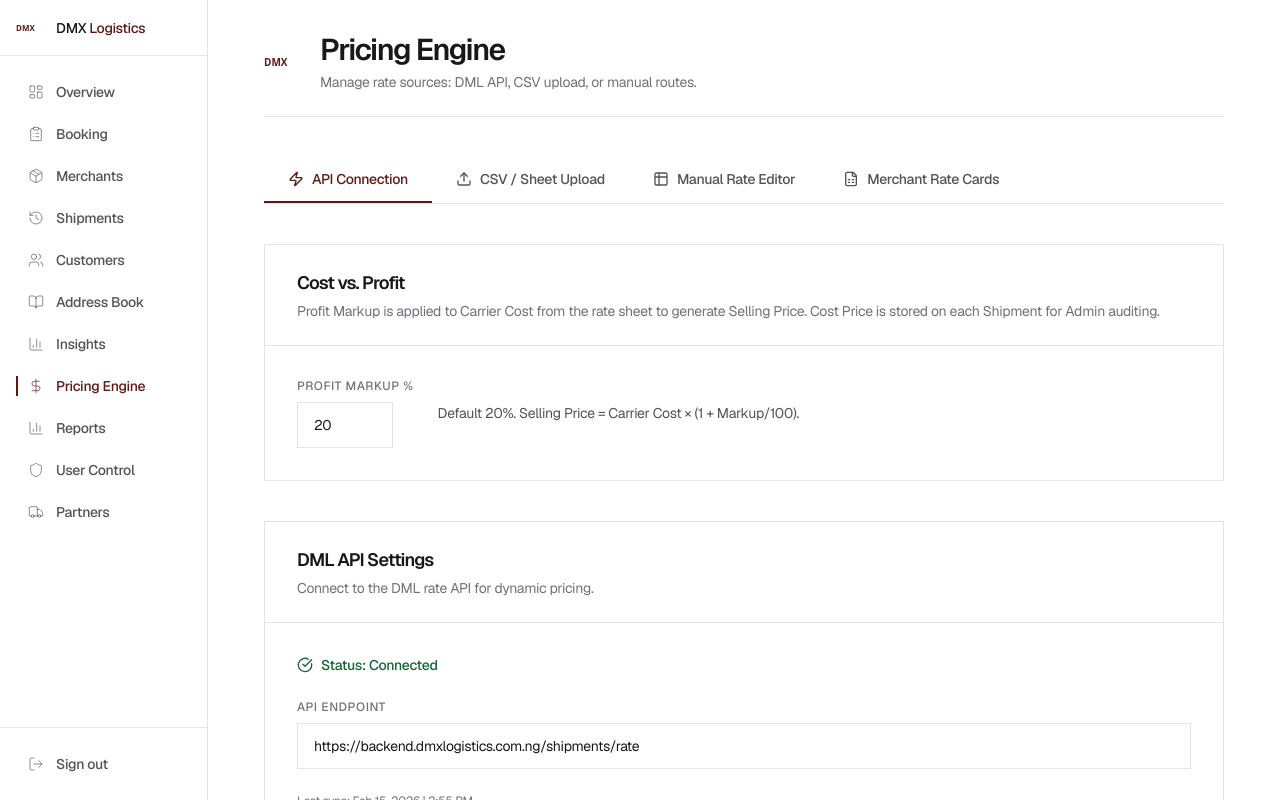
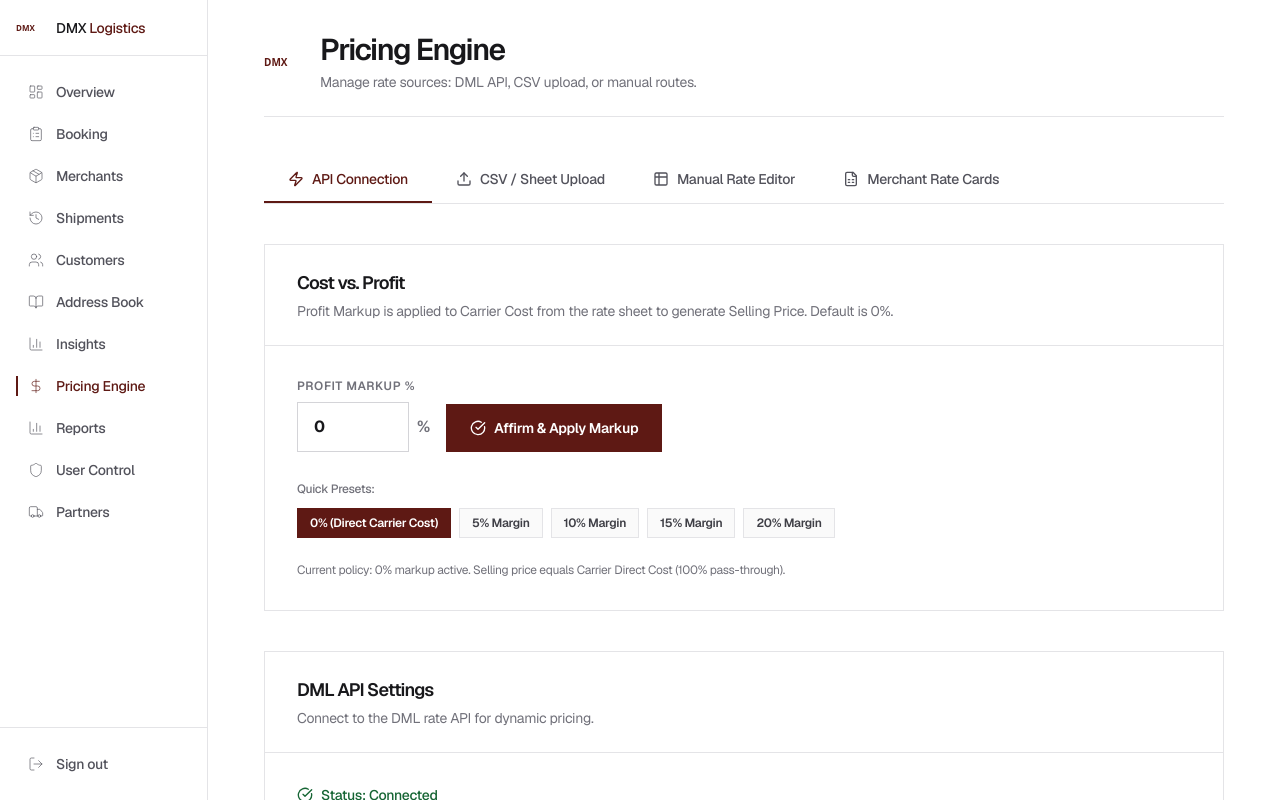
Before and after one commit to winnerbanjo/dmxapp, a Next.js app: page /admin/pricing in a window 1280 px wide. Built offline with nearby package versions, Linux system fonts and the light colour scheme.

Commit message:
feat(pricing): set default markup to 0% and add affirmation controls to pricing and booking flows

```diff
--- a/src/app/admin/pricing/page.tsx
+++ b/src/app/admin/pricing/page.tsx
@@ -53,6 +53,8 @@
     merchantsWithCustomPricing,
   } = useRateCard();
   const [rateMode, setRateMode] = useState<"global" | "custom">("global");
+  const [draftMarkup, setDraftMarkup] = useState<number>(markupPercent ?? 0);
+  const [markupAffirmed, setMarkupAffirmed] = useState<boolean>(false);
   const [selectedMerchantId, setSelectedMerchantId] = useState<string | null>(null);
   const [merchantSearch, setMerchantSearch] = useState("");
   const [customMoversDiscount, setCustomMoversDiscount] = useState<string>("");
@@ -312,25 +314,90 @@
                 Cost vs. Profit
               </h2>
               <p className="mt-1 text-sm text-zinc-500">
-                Profit Markup is applied to Carrier Cost from the rate sheet to generate Selling Price. Cost Price is stored on each Shipment for Admin auditing.
+                Profit Markup is applied to Carrier Cost from the rate sheet to generate Selling Price. Default is 0%.
               </p>
             </div>
-            <div className="flex items-center gap-6 p-8">
+            <div className="p-8 space-y-6">
+              <div className="flex flex-wrap items-end gap-4">
                 <div>
-                <label className="block text-xs font-medium uppercase tracking-wider text-zinc-500">Profit Markup %</label>
+                  <label className="block text-xs font-semibold uppercase tracking-wider text-zinc-500">
+                    Profit Markup %
+                  </label>
+                  <div className="mt-2 flex items-center gap-2">
                     <input
                       type="number"
                       min={0}
                       max={100}
-                  step={1}
-                  defaultValue={20}
+                      step={0.5}
+                      value={draftMarkup}
+                      onChange={(e) => {
+                        setDraftMarkup(Math.max(0, Math.min(100, parseFloat(e.target.value) || 0)));
+                        setMarkupAffirmed(false);
+                      }}
                       id="profit-markup"
-                  className="mt-2 w-24 border border-zinc-200 bg-white px-4 py-3 text-sm text-zinc-900 focus:border-[#5e1914] focus:outline-none focus:ring-1 focus:ring-[#5e1914]"
+                      className="w-28 border border-zinc-300 bg-white px-4 py-3 text-base font-bold text-zinc-900 focus:border-[#5e1914] focus:outline-none focus:ring-1 focus:ring-[#5e1914]"
                     />
+                    <span className="text-base font-bold text-zinc-500">%</span>
                   </div>
-              <p className="text-sm text-zinc-600">
-                Default 20%. Selling Price = Carrier Cost × (1 + Markup/100).
+                </div>
+
+                <button
+                  type="button"
+                  onClick={() => {
+                    setMarkupPercent(draftMarkup);
+                    setMarkupAffirmed(true);
+                  }}
+                  className="inline-flex items-center gap-2 bg-[#5e1914] px-6 py-3.5 text-sm font-semibold text-white transition-all hover:bg-[#4a130f]"
+                >
+                  <CheckCircle className="h-4 w-4" />
+                  <span>Affirm & Apply Markup</span>
+                </button>
+              </div>
+
+              {/* Quick Preset Selector */}
+              <div>
+                <span className="text-xs font-medium text-zinc-500">Quick Presets:</span>
+                <div className="mt-2 flex flex-wrap gap-2">
+                  {[
+                    { label: "0% (Direct Carrier Cost)", value: 0 },
+                    { label: "5% Margin", value: 5 },
+                    { label: "10% Margin", value: 10 },
+                    { label: "15% Margin", value: 15 },
+                    { label: "20% Margin", value: 20 },
+                  ].map((preset) => (
+                    <button
+                      key={preset.value}
+                      type="button"
+                      onClick={() => {
+                        setDraftMarkup(preset.value);
+                        setMarkupPercent(preset.value);
+                        setMarkupAffirmed(true);
+                      }}
+                      className={`border px-3 py-1.5 text-xs font-semibold transition-colors ${
+                        (markupPercent ?? 0) === preset.value
+                          ? "border-[#5e1914] bg-[#5e1914] text-white"
+                          : "border-zinc-200 bg-zinc-50 text-zinc-700 hover:border-zinc-300"
+                      }`}
+                    >
+                      {preset.label}
+                    </button>
+                  ))}
+                </div>
+              </div>
+
+              {/* Affirmation Confirmation Box */}
+              {markupAffirmed ? (
+                <div className="flex items-center gap-3 border border-emerald-200 bg-emerald-50 p-4 text-xs font-semibold text-emerald-900">
+                  <CheckCircle className="h-4 w-4 shrink-0 text-emerald-600" />
+                  <span>
+                    ✓ Affirmed & Saved: Active markup set to {draftMarkup}%. Selling Price = Carrier Direct Cost × {1 + draftMarkup / 100}.
+                  </span>
+                </div>
+              ) : (
+                <p className="text-xs text-zinc-500">
+                  Current policy: {(markupPercent ?? 0) === 0 ? "0% markup active. Selling price equals Carrier Direct Cost (100% pass-through)." : `Selling Price = Carrier Cost × (1 + ${markupPercent}/100).`}
                 </p>
+              )}
             </div>
           </div>
 
@@ -419,7 +486,7 @@
                   min={0}
                   max={100}
                   step={0.5}
-                  value={markupPercent ?? 20}
+                  value={markupPercent ?? 0}
                   onChange={(e) => setMarkupPercent(Math.max(0, Math.min(100, parseFloat(e.target.value) || 0)))}
                   className="w-24 border border-zinc-200 bg-white px-3 py-2 text-sm text-zinc-900 focus:border-[#5e1914] focus:outline-none focus:ring-1 focus:ring-[#5e1914]"
                 />
--- a/src/app/merchant/dashboard/page.tsx
+++ b/src/app/merchant/dashboard/page.tsx
@@ -28,7 +28,7 @@
   const totalShipments = overview?.counts?.shipments ?? 21599;
   const totalDelivered = overview?.shipmentsByStatus?.find((s) => s.status === "DELIVERED")?.count ?? 16355;
   const inTransit = overview?.shipmentsByStatus?.find((s) => s.status === "TRANSIT")?.count ?? 426;
-  const walletBalance = 38265.4;
+  const walletBalance = 0.0;
 
   const rawRecent = recentShipmentsData?.shipments || [];
   const recentActivity = rawRecent.map((s) => ({
--- a/src/components/admin-booking-flow.tsx
+++ b/src/components/admin-booking-flow.tsx
@@ -1429,25 +1429,35 @@
           <Line label="Customs Estimate" value={money(customs)} />
           <Line label="Service Charge" value={money(service)} />
         </div>
-        <Line label="Total" value={money(total)} className="mt-5 font-semibold" />
-        <div className="mt-8 rounded-none border border-zinc-100 p-5">
-          <p className="text-xs text-zinc-500">Wallet / Balance Status</p>
-          <p className="mt-3 text-2xl font-bold text-zinc-900">
-            ₦38,265.40 <span className="ml-2 bg-emerald-50 px-2 py-1 text-xs font-medium text-emerald-600">Active</span>
-          </p>
+        <div className="mt-8 rounded-none border border-zinc-200 bg-zinc-50/70 p-4 space-y-3">
+          <div className="flex items-center justify-between text-xs text-zinc-600">
+            <span className="font-semibold uppercase tracking-wider text-zinc-500">Markup Policy</span>
+            <span className="font-bold text-emerald-700 bg-emerald-50 border border-emerald-200 px-2 py-0.5">
+              0% (Carrier Direct Cost)
+            </span>
+          </div>
+          <div className="border-t border-zinc-200 pt-3">
+            <div className="flex items-center gap-2 text-xs text-zinc-700">
+              <ShieldCheck className="h-4 w-4 text-[#5e1914] shrink-0" />
+              <span className="font-medium">
+                All angles reviewed: Addresses, HS tariff codes, and DHL live carrier charges.
+              </span>
+            </div>
+          </div>
         </div>
+
         <button
           onClick={onPay}
           disabled={bookingPending}
-          className="mt-6 flex w-full items-center justify-center gap-2 rounded-none bg-[#5e1914] py-4 font-semibold text-white hover:bg-[#4a130f] disabled:bg-zinc-400"
+          className="mt-6 flex w-full items-center justify-center gap-2 rounded-none bg-[#5e1914] py-4 font-semibold text-white hover:bg-[#4a130f] disabled:bg-zinc-400 transition-all shadow-sm"
         >
           {bookingPending ? (
             <>
               <Loader2 className="h-5 w-5 animate-spin" />
-              Booking with DMX & DHL...
+              Affirming & Booking Shipment...
             </>
           ) : (
-            "Make Payment & Book Shipment"
+            "Affirm & Book Shipment"
           )}
         </button>
       </div>
--- a/src/contexts/rate-card-context.tsx
+++ b/src/contexts/rate-card-context.tsx
@@ -1,6 +1,6 @@
 "use client";
 
-import { createContext, useCallback, useContext, useMemo, useState } from "react";
+import { createContext, useCallback, useContext, useEffect, useMemo, useState } from "react";
 
 export interface RateCardRow {
   origin: string;
@@ -76,15 +76,33 @@
   );
 }
 
-const DEFAULT_MARKUP_PERCENT = 20;
+const DEFAULT_MARKUP_PERCENT = 0;
 
 export function RateCardProvider({ children }: { children: React.ReactNode }) {
   const [economyRates, setEconomyRates] = useState<RateCardRow[]>([]);
   const [expressRates, setExpressRates] = useState<RateCardRow[]>([]);
   const [internationalRates, setInternationalRates] = useState<InternationalRateRow[]>([]);
   const [moversRates, setMoversRates] = useState<MoversRateRow[]>([]);
-  const [markupPercent, setMarkupPercent] = useState<number>(DEFAULT_MARKUP_PERCENT);
+  const [markupPercent, setMarkupPercentState] = useState<number>(0);
   const [customRatesByMerchant, setCustomRatesByMerchantState] = useState<Record<string, CustomMerchantRates>>({});
+
+  useEffect(() => {
+    try {
+      const saved = localStorage.getItem("dmx_profit_markup");
+      if (saved !== null) {
+        const val = parseFloat(saved);
+        if (!isNaN(val)) setMarkupPercentState(val);
+      }
+    } catch {}
+  }, []);
+
+  const setMarkupPercent = useCallback((val: number) => {
+    const num = Math.max(0, Math.min(100, Number(val) || 0));
+    setMarkupPercentState(num);
+    try {
+      localStorage.setItem("dmx_profit_markup", num.toString());
+    } catch {}
+  }, []);
 
   const setCustomRatesForMerchant = useCallback((merchantId: string, data: CustomMerchantRates) => {
     setCustomRatesByMerchantState((prev) => ({ ...prev, [merchantId]: data }));
@@ -161,7 +179,7 @@
       getMoversRatesForMerchant,
       merchantsWithCustomPricing,
     }),
-    [economyRates, expressRates, internationalRates, moversRates, markupPercent, customRatesByMerchant, setCustomRatesForMerchant, getQuote, getMoversDiscountPercent, getMoversRatesForMerchant, merchantsWithCustomPricing]
+    [economyRates, expressRates, internationalRates, moversRates, markupPercent, setMarkupPercent, customRatesByMerchant, setCustomRatesForMerchant, getQuote, getMoversDiscountPercent, getMoversRatesForMerchant, merchantsWithCustomPricing]
   );
 
   return <RateCardContext.Provider value={value}>{children}</RateCardContext.Provider>;
--- a/src/data/zone-pricing.ts
+++ b/src/data/zone-pricing.ts
@@ -96,8 +96,8 @@
   { weightKg: 20, zone1: 135500, zone2: 70100, zone3: 160700, zone4: 144900 },
 ];
 
-/** Profit markup (default 20%). Admin-configurable. */
-export const DEFAULT_PROFIT_MARKUP_PERCENT = 20;
+/** Profit markup (default 0%). Admin-configurable. */
+export const DEFAULT_PROFIT_MARKUP_PERCENT = 0;
 
 /** Get zone ID from country name (Smart Zone Search). */
 export function getZoneFromCountry(country: string): ZoneId | null {
```
Lines whose indentation alone changed are shown as unchanged.
